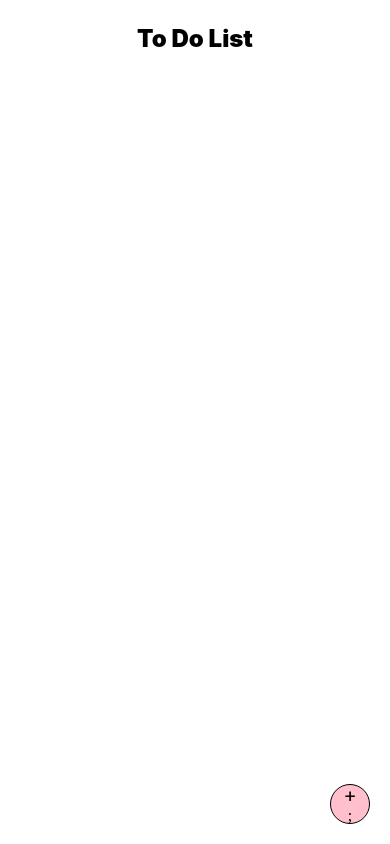
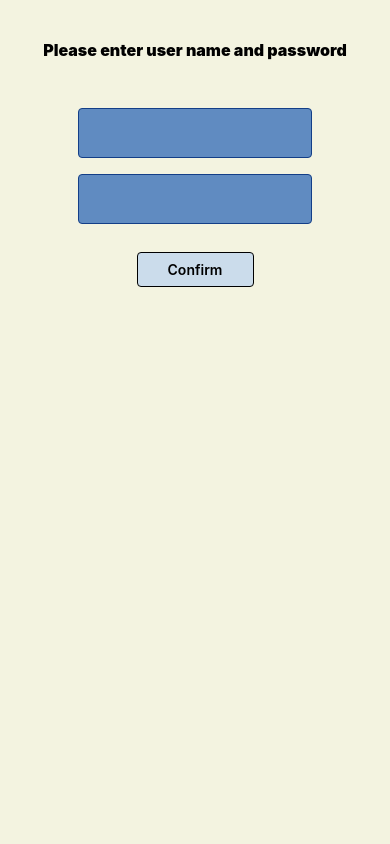
Before and after one commit to yambenari24/toDoListApp, a React Native app: screen / in a window 390 px wide. Built offline with nearby package versions, Linux system fonts and the light colour scheme.

Commit message:
add login screen

```diff
--- a/App.tsx
+++ b/App.tsx
@@ -1,12 +1,13 @@
 import {StyleSheet, SafeAreaView} from 'react-native';
 import React from 'react';
-import {FlatListToDoList, ToDoList} from './src/screens/toDoList';
+import Login from './src/screens/toDoList/login/Login';
 
 export default function App(): React.JSX.Element {
   return (
     <SafeAreaView style={styles.container}>
-      <ToDoList />
+      {/* <ToDoList /> */}
       {/* <FlatListToDoList /> */}
+      <Login />
     </SafeAreaView>
   );
 }
--- /dev/null
+++ b/src/screens/toDoList/login/Login.tsx
@@ -0,0 +1,67 @@
+import {Pressable, StyleSheet, Text, TextInput, View} from 'react-native';
+import React from 'react';
+import {useLogin} from './useLogin';
+
+export default function Login() {
+  const {userName, password, checkIsValid} = useLogin();
+
+  return (
+    <View style={style.screenContainer}>
+      <Text style={style.header}>Please enter user name and password</Text>
+      <View style={style.container}>
+        <TextInput
+          style={style.inputContainer}
+          onChangeText={text => (userName.current = text)}
+        />
+        <TextInput
+          style={style.inputContainer}
+          secureTextEntry={true}
+          onChangeText={text => (password.current = text)}
+        />
+        <Pressable style={style.confirmButton} onPress={checkIsValid}>
+          <Text style={style.confirmText}>Confirm</Text>
+        </Pressable>
+      </View>
+    </View>
+  );
+}
+
+const style = StyleSheet.create({
+  screenContainer: {
+    flex: 1,
+    backgroundColor: '#F3F3E0',
+  },
+  container: {
+    justifyContent: 'center',
+    alignItems: 'center',
+  },
+  header: {
+    marginTop: 40,
+    marginBottom: 40,
+    textAlign: 'center',
+    fontWeight: '900',
+    fontSize: 16,
+  },
+  inputContainer: {
+    margin: 8,
+    width: '60%',
+    height: 50,
+    backgroundColor: '#608BC1',
+    borderRadius: 4,
+    borderWidth: 1,
+    borderColor: '#133E87',
+  },
+  confirmButton: {
+    marginTop: 20,
+    backgroundColor: '#CBDCEB',
+    width: '30%',
+    alignItems: 'center',
+    borderRadius: 4,
+    borderWidth: 1,
+    borderColor: 'black',
+    padding: 8,
+  },
+  confirmText: {
+    fontWeight: '600',
+  },
+});
--- /dev/null
+++ b/src/screens/toDoList/login/useLogin.ts
@@ -0,0 +1,28 @@
+import {useRef, useState} from 'react';
+import {Alert} from 'react-native';
+
+export function useLogin() {
+  const userName = useRef('');
+  const password = useRef('');
+
+  const [valid, setIsValid] = useState<boolean | null>(null);
+
+  function checkIsValid() {
+    if (userName.current !== 'Yam' || password.current !== '123') {
+      setIsValid(false);
+    } else {
+      setIsValid(true);
+    }
+    validAction();
+  }
+
+  function validAction() {
+    if (valid) {
+      Alert.alert('Valid Password');
+    } else if (valid !== null) {
+      Alert.alert('Your username or password is wrong');
+    }
+  }
+
+  return {userName, password, checkIsValid};
+}
```
